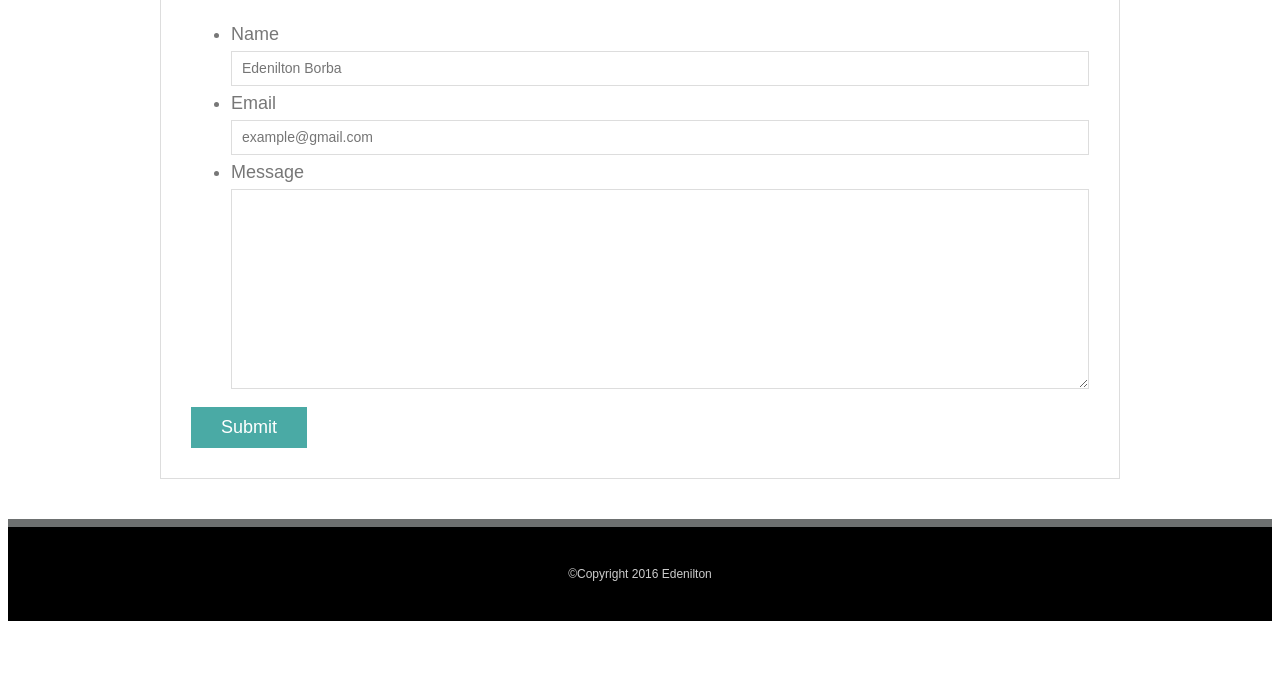
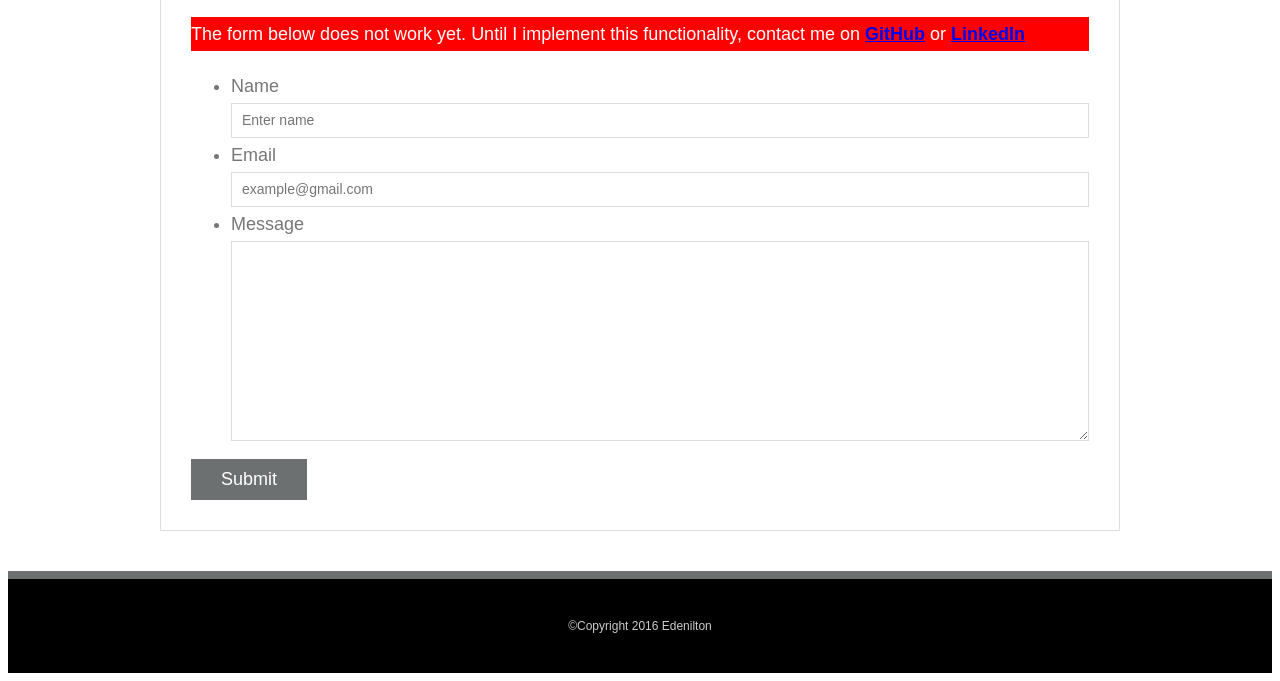
Before and after one commit to EdeniltonBorba/EdeniltonBorba.github.io, a plain HTML site: page contact.html in a window 1280 px wide. Shown: the part 249-930 px from the top of the page. Before the commit the page ends 878 px from the top, so only its background shows below. Drawn offline with Linux system fonts and the light colour scheme.

Commit message:
update contact

```diff
--- a/assets/css/style.css
+++ b/assets/css/style.css
@@ -171,6 +171,11 @@ footer {
 
 /*contact*/
 
+.msgAlert {
+  background: red;
+  color: white;
+}
+
 #contact-form ul {
     margin-bottom: 20px;
 }
@@ -201,7 +206,7 @@ textarea {
 }
 
 input[type=submit] {
-    background: #4aaaa5;
+    background: #6d7070;
     border: 0 none;
     color: #ffffff;
     font-size: 18px;
--- a/contact.html
+++ b/contact.html
@@ -4,7 +4,7 @@
 <head>
   <meta charset="UTF-8">
 
-  <title>About Me</title>
+  <title>Contact</title>
 
   <link rel="stylesheet" type="text/css" href="assets/css/style.css">
 
@@ -31,11 +31,19 @@
         <section class="main-container">
             <h1>Contact</h1>
 
+            <div class="msgAlert">
+
+                    The form below does not work yet. Until I implement this functionality, contact me on
+                    <a href="https://github.com/EdeniltonBorba"><strong>GitHub</strong></a> or
+                    <a href="https://www.linkedin.com/in/edenilton-borba-861a9b18a/"><strong>LinkedIn</strong></a>
+
+            </div>
+
             <form id="Contact-form">
                 <ul>
                     <li>
                         <label for="name">Name</label>
-                        <input type="text" name="name" id="name" placeholder="Edenilton Borba" required="required">
+                        <input type="text" name="name" id="name" placeholder="Enter name" required="required">
                     </li>
                     <li>
                         <label for="email">Email</label>
```
Also changed, not shown: index.html (+2 -2 lines).
